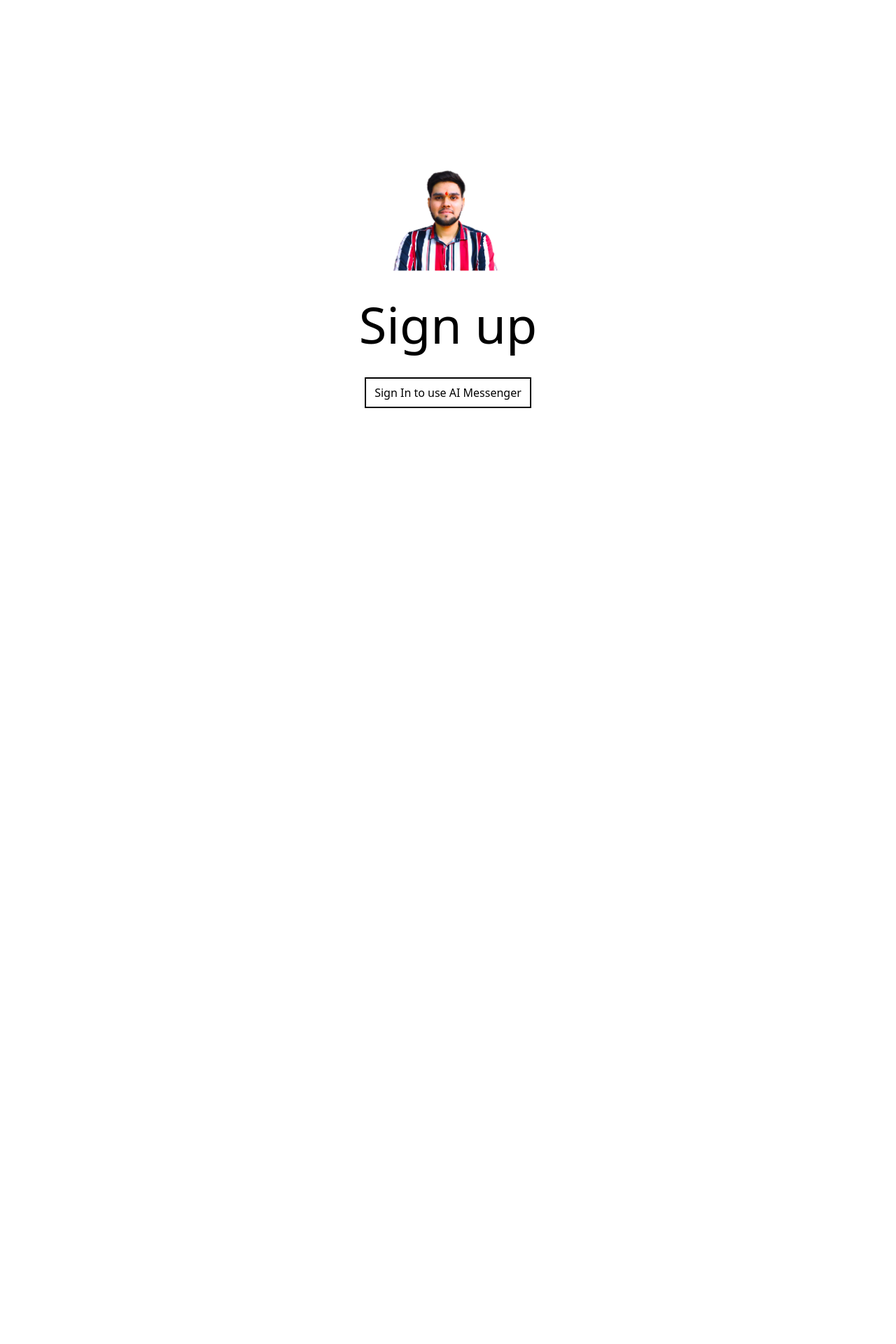
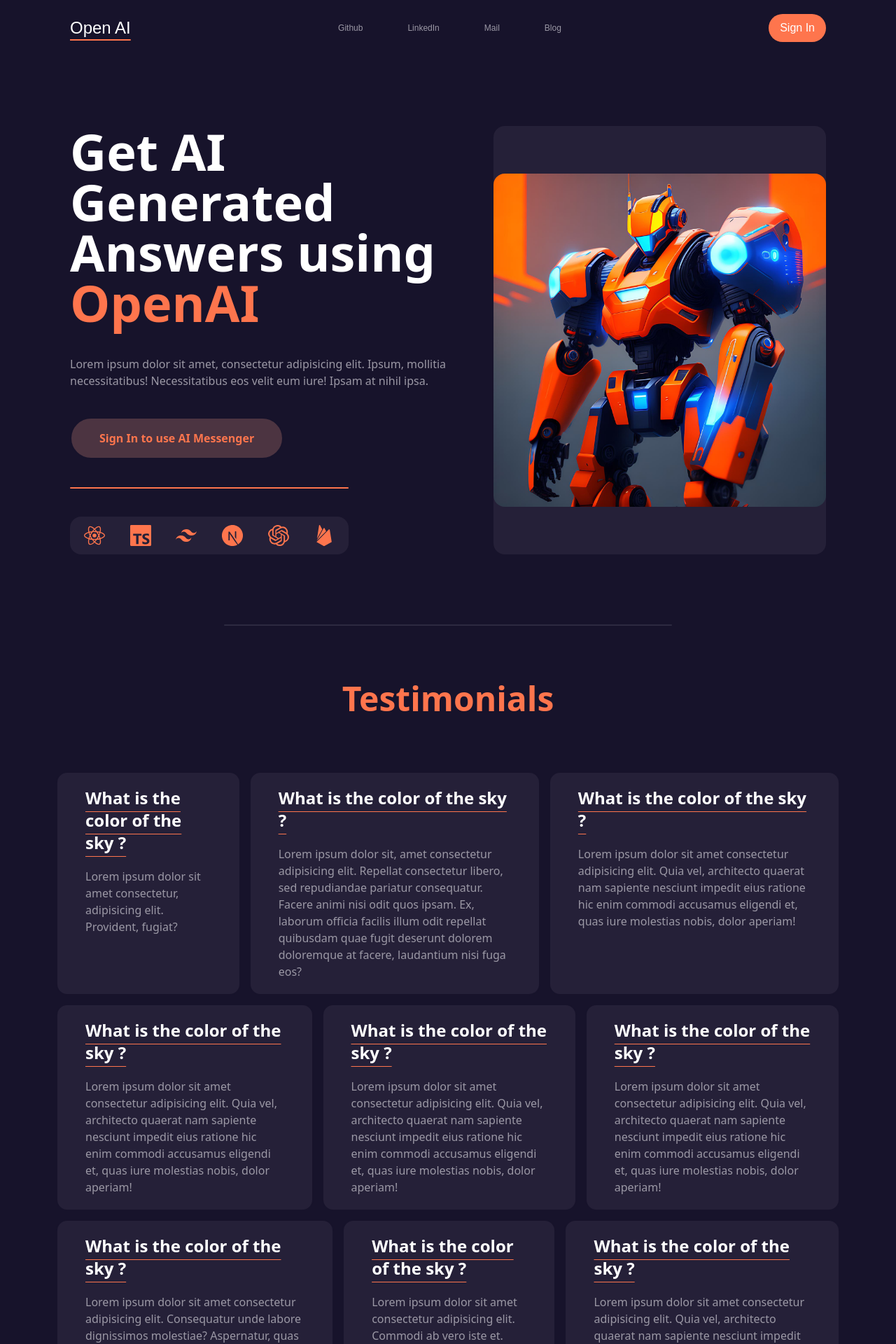
Before and after one commit to AayushDev-02/OpenAI-messenger, a Next.js app: page / in a window 1280 px wide. Shown: the top 1920 px of the page at 70% size. Before the commit the page ends 800 px from the top, so only its background shows below. Built offline with nearby package versions, Linux system fonts and the light colour scheme; no server answers.

Commit message:
Made the frontend login page ui updation

```diff
--- a/app/head.tsx
+++ b/app/head.tsx
@@ -1,7 +1,7 @@
 export default function Head() {
   return (
     <>
-      <title>Open Ai - Messenger</title>
+      <title>AI Messenger</title>
       <meta content="width=device-width, initial-scale=1" name="viewport" />
       <link rel="icon" href="/favicon.ico" />
     </>
--- a/app/layout.tsx
+++ b/app/layout.tsx
@@ -18,7 +18,7 @@
   return (
     <html>
       <head />
-      <body>
+      <body className='scrollbar-thin scrollbar-track-primary scrollbar-thumb-brand scrollbar-thumb-rounded-full'>
         <SessionProvider session={session}>
           {!session ? (
             <Login />
@@ -35,7 +35,7 @@
               {/* Client Provider -Thinking Notification */}
               <ClientProvider/>
 
-              <div className='bg-[#181818] flex-1' >{children}</div>
+              <div className='bg-primary flex-1' >{children}</div>
 
             </div>
           )}
--- a/app/page.tsx
+++ b/app/page.tsx
@@ -6,7 +6,7 @@
 
 function HomePage() {
   return (
-    <div className=" flex flex-col h-screen ">
+    <div className=" flex flex-col h-screen bg-primary">
       {/* NAVBAR */}
       <div className="mx-5">
 
--- a/components/Login.tsx
+++ b/components/Login.tsx
@@ -2,13 +2,66 @@
 
 import { signIn } from "next-auth/react";
 import Image from "next/image";
+import Link from "next/link";
+import { SiFirebase, SiNextdotjs, SiOpenai, SiReact, SiTailwindcss, SiTypescript } from "react-icons/si";
+import UseExamples from "./UseExamples";
 
 function Login() {
   return (
-    <div className="h-screen flex flex-col items-center justify-center space-y-10 ">
-        <Image src='/images/aayush.png' width={200} height={200} alt='image'/>
-        <h1 className="text-7xl">Sign up</h1>
-        <button onClick={ () => signIn('google')} className="px-3 py-2 border-2 border-black hover:bg-gray-600">Sign In to use AI Messenger</button>
+    <div className="h-full  bg-primary ">
+
+      <div id="navbar" className="flex justify-between text-white p-5 mx-20 items-center font-poppins ">
+        <h3 className="text-2xl underline-offset-8 underline decoration-brand">Open AI</h3>
+        <div className="flex space-x-16 text-xs items-center text-secondary_text font-light">
+          <Link href='https://github.com/AayushDev-02'><h5 className="hover:underline hover:decoration-brand hover:underline-offset-8 cursor-pointer">Github</h5></Link>
+          <Link href='https://www.linkedin.com/in/aayush-yadav-50ab55239/'><h5 className="hover:underline hover:decoration-brand hover:underline-offset-8 cursor-pointer">LinkedIn</h5></Link>
+          <Link href='mailto:yadavaayush002@gmail.com'><h5 className="hover:underline hover:decoration-brand hover:underline-offset-8 cursor-pointer">Mail</h5></Link>
+          <Link href=''><h5 className="hover:underline hover:decoration-brand hover:underline-offset-8 cursor-pointer">Blog</h5></Link>
+        </div>
+
+        <div>
+          <button onClick={() => signIn('google')} className="px-4 py-2 bg-brand hover:bg-brand/80 rounded-full ">Sign In</button>
+        </div>
+      </div>
+
+      <div className="mx-20 p-5 flex mt-20">
+        <div id="primary text w-1/5">
+
+          <div className="space-y-10 ">
+            <h1 className="w-3/4 text-7xl font-extrabold text-primary_text">Get AI Generated Answers using <span className="text-brand">OpenAI</span> </h1>
+            <h5 className="text-secondary_text text-md w-3/4">Lorem ipsum dolor sit amet, consectetur adipisicing elit. Ipsum, mollitia necessitatibus! Necessitatibus eos velit eum iure! Ipsam at nihil ipsa.</h5>
+            <button onClick={() => signIn('google')} className="bg-secondary_brand border-2 border-primary hover:border-2 hover:border-brand text-brand font-bold px-10 py-4 rounded-full">Sign In to use AI Messenger</button>
+          </div>
+
+          <div className="w-1/2 my-10 h-[2px] rounded-full bg-brand"></div>
+          <div id="tect used" className="flex bg-secondary w-1/2 justify-between px-5 py-3 text-brand font-extralight text-3xl rounded-2xl">
+            <SiReact />
+            <SiTypescript />
+            <SiTailwindcss />
+            <SiNextdotjs />
+            <SiOpenai />
+            <SiFirebase />
+          </div>
+
+        </div>
+        <div id="image" className="w-4/5 bg-secondary rounded-2xl flex items-center justify-center -ml-48 ">
+          <div className="w-fit">
+            <Image src="/images/hero_img1.png" className="rounded-2xl" alt="Profile Picture" height={500} width={600} />
+          </div>
+        </div>
+      </div>
+
+      <div className="w-1/2 my-10 h-[2px] rounded-full bg-tertiary mx-auto mt-20"></div>
+
+      <div className="mt-20 mb-30 ">
+        <h2 className="text-5xl font-extrabold text-brand mb-20 mx-auto w-fit">Testimonials</h2>
+        <UseExamples/>
+      </div>
+
+      <div className="w-1/2  h-[2px] rounded-full bg-tertiary mx-auto mt-20"></div>
+
+
+
     </div>
   )
 }
--- a/components/Sidebar.tsx
+++ b/components/Sidebar.tsx
@@ -18,7 +18,7 @@
 
 
   return (
-    <div className='p-2 flex flex-col h-screen bg-black'>
+    <div className='p-2 flex flex-col h-screen bg-secondary'>
       {/* <h1>Side bar goes here</h1> */}
 
       <div className='flex-1'>
@@ -50,7 +50,7 @@
 
 
       {session &&
-        <img src={'/images/aayush.png' || session.user?.image! } alt="Profile Picture"
+        <img src={ session.user?.image! || '/images/aayush.png' } alt="Profile Picture"
           className='h-12 w-12 rounded-full cursor-pointer mx-auto mb-2 hover:opacity-50'
           onClick={() => signOut()}
         />
--- /dev/null
+++ b/components/UseExamples.tsx
@@ -0,0 +1,56 @@
+
+function UseExamples() {
+    return (
+        <div className="bg-primary mx-20 space-y-3 ">
+            <div className="flex space-x-3 ">
+                <div className="bg-secondary rounded-2xl px-10 py-5 space-y-5 w-fit  border-2 border-primary hover:border-secondary_text/20">
+                    <h3 className="text-primary_text font-bold text-2xl underline underline-offset-[10px] decoration-1 decoration-brand">What is the color of the sky ?</h3>
+                    <p className="text-secondary_text">Lorem ipsum dolor sit amet consectetur, adipisicing elit. Provident, fugiat?</p>
+                </div>
+                <div className="bg-secondary rounded-2xl px-10 py-5 space-y-5 w-fit border-2 border-primary hover:border-secondary_text/20">
+                    <h3 className="text-primary_text font-bold text-2xl underline underline-offset-[10px] decoration-1 decoration-brand">What is the color of the sky ?</h3>
+                    <p className="text-secondary_text">Lorem ipsum dolor sit, amet consectetur adipisicing elit. Repellat consectetur libero, sed repudiandae pariatur consequatur. Facere animi nisi odit quos ipsam. Ex, laborum officia facilis illum odit repellat quibusdam quae fugit deserunt dolorem doloremque at facere, laudantium nisi fuga eos?</p>
+                </div>
+                <div className="bg-secondary rounded-2xl px-10 py-5 space-y-5 w-fit border-2 border-primary hover:border-secondary_text/20">
+                    <h3 className="text-primary_text font-bold text-2xl underline underline-offset-[10px] decoration-1 decoration-brand">What is the color of the sky ?</h3>
+                    <p className="text-secondary_text">Lorem ipsum dolor sit amet consectetur adipisicing elit. Quia vel, architecto quaerat nam sapiente nesciunt impedit eius ratione hic enim commodi accusamus eligendi et, quas iure molestias nobis, dolor aperiam!</p>
+                </div>
+
+            </div>
+            <div className="flex space-x-3 ">
+                <div className="bg-secondary rounded-2xl px-10 py-5 space-y-5 w-fit border-2 border-primary hover:border-secondary_text/20">
+                    <h3 className="text-primary_text font-bold text-2xl underline underline-offset-[10px] decoration-1 decoration-brand">What is the color of the sky ?</h3>
+                    <p className="text-secondary_text">Lorem ipsum dolor sit amet consectetur adipisicing elit. Quia vel, architecto quaerat nam sapiente nesciunt impedit eius ratione hic enim commodi accusamus eligendi et, quas iure molestias nobis, dolor aperiam!</p>
+                </div>
+                <div className="bg-secondary rounded-2xl px-10 py-5 space-y-5 w-fit border-2 border-primary hover:border-secondary_text/20">
+                    <h3 className="text-primary_text font-bold text-2xl underline underline-offset-[10px] decoration-1 decoration-brand">What is the color of the sky ?</h3>
+                    <p className="text-secondary_text">Lorem ipsum dolor sit amet consectetur adipisicing elit. Quia vel, architecto quaerat nam sapiente nesciunt impedit eius ratione hic enim commodi accusamus eligendi et, quas iure molestias nobis, dolor aperiam!</p>
+                </div>
+                <div className="bg-secondary rounded-2xl px-10 py-5 space-y-5 w-fit border-2 border-primary hover:border-secondary_text/20">
+                    <h3 className="text-primary_text font-bold text-2xl underline underline-offset-[10px] decoration-1 decoration-brand">What is the color of the sky ?</h3>
+                    <p className="text-secondary_text">Lorem ipsum dolor sit amet consectetur adipisicing elit. Quia vel, architecto quaerat nam sapiente nesciunt impedit eius ratione hic enim commodi accusamus eligendi et, quas iure molestias nobis, dolor aperiam!</p>
+                </div>
+
+            </div>
+            <div className="flex space-x-3 ">
+                <div className="bg-secondary rounded-2xl px-10 py-5 space-y-5 w-fit border-2 border-primary hover:border-secondary_text/20">
+                    <h3 className="text-primary_text font-bold text-2xl underline underline-offset-[10px] decoration-1 decoration-brand">What is the color of the sky ?</h3>
+                    <p className="text-secondary_text">Lorem ipsum dolor sit amet consectetur adipisicing elit. Consequatur unde labore dignissimos molestiae? Aspernatur, quas possimus repellendus cumque fugiat qui ipsa atque molestias nihil? Provident temporibus, fugiat dolore quod iste, itaque aliquid earum tenetur non quis reiciendis repellendus adipisci praesentium? Dolore maxime quisquam facere consequatur fugit temporibus quidem, vitae illo.</p>
+                </div>
+                <div className="bg-secondary rounded-2xl px-10 py-5 space-y-5 w-fit border-2 border-primary hover:border-secondary_text/20">
+                    <h3 className="text-primary_text font-bold text-2xl underline underline-offset-[10px] decoration-1 decoration-brand">What is the color of the sky ?</h3>
+                    <p className="text-secondary_text">Lorem ipsum dolor sit amet consectetur adipisicing elit. Commodi ab vero iste et. Neque, repellat!</p>
+                </div>
+                <div className="bg-secondary rounded-2xl px-10 py-5 space-y-5 w-fit border-2 border-primary hover:border-secondary_text/20">
+                    <h3 className="text-primary_text font-bold text-2xl underline underline-offset-[10px] decoration-1 decoration-brand">What is the color of the sky ?</h3>
+                    <p className="text-secondary_text">Lorem ipsum dolor sit amet consectetur adipisicing elit. Quia vel, architecto quaerat nam sapiente nesciunt impedit eius ratione hic enim commodi accusamus eligendi et, quas iure molestias nobis, dolor aperiam!</p>
+                </div>
+
+            </div>
+
+
+        </div>
+    )
+}
+
+export default UseExamples
--- a/package.json
+++ b/package.json
@@ -20,7 +20,8 @@
     "react-hot-toast": "^2.4.0",
     "react-icons": "^4.7.1",
     "react-select": "^5.7.2",
-    "swr": "^2.1.3"
+    "swr": "^2.1.3",
+    "tailwind-scrollbar": "^3.0.0"
   },
   "devDependencies": {
     "@types/node": "18.11.3",
--- a/tailwind.config.js
+++ b/tailwind.config.js
@@ -6,7 +6,17 @@
     './app/**/*.{js,ts,jsx,tsx}',
   ],
   theme: {
+
     extend: {
+      colors: {
+        primary: '#17132b',
+        secondary: '#252038',
+        tertiary: '#2d2a40',
+        brand: '#fe754d',
+        secondary_brand: '#4c3441',
+        secondary_text: '#9b98a5',
+        primary_text: '#ffffff'
+      },
       animation: {
         tilt: 'tilt 10s infinite linear',
       },
@@ -28,5 +38,7 @@
       },
     },
   },
-  plugins: [],
+  plugins: [
+    require('tailwind-scrollbar')({ nocompatible: true }),
+  ],
 }
```
Also changed, not shown: public/images/hero_img1.png (added), 1 other file (tests, documents, lock files or other folders).
